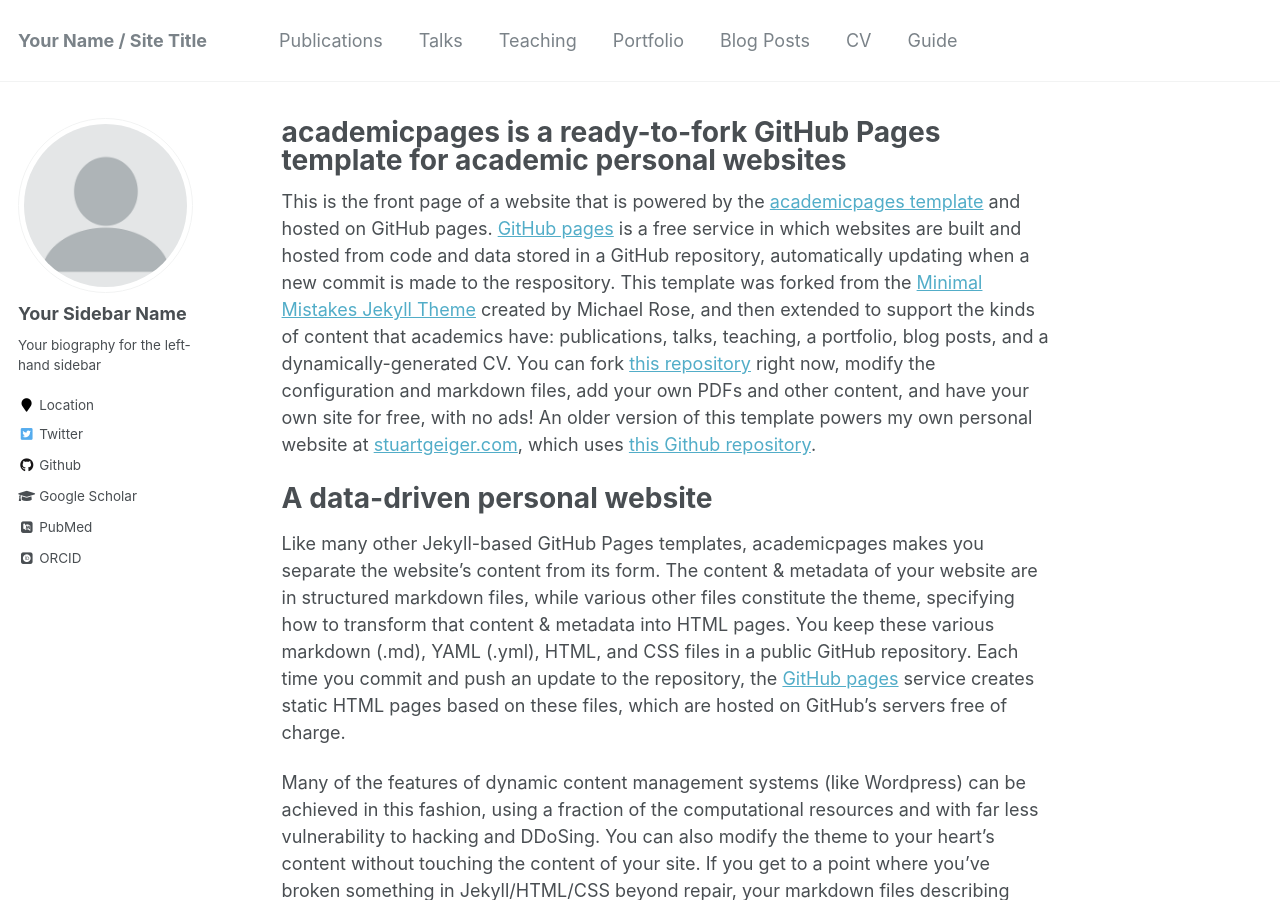
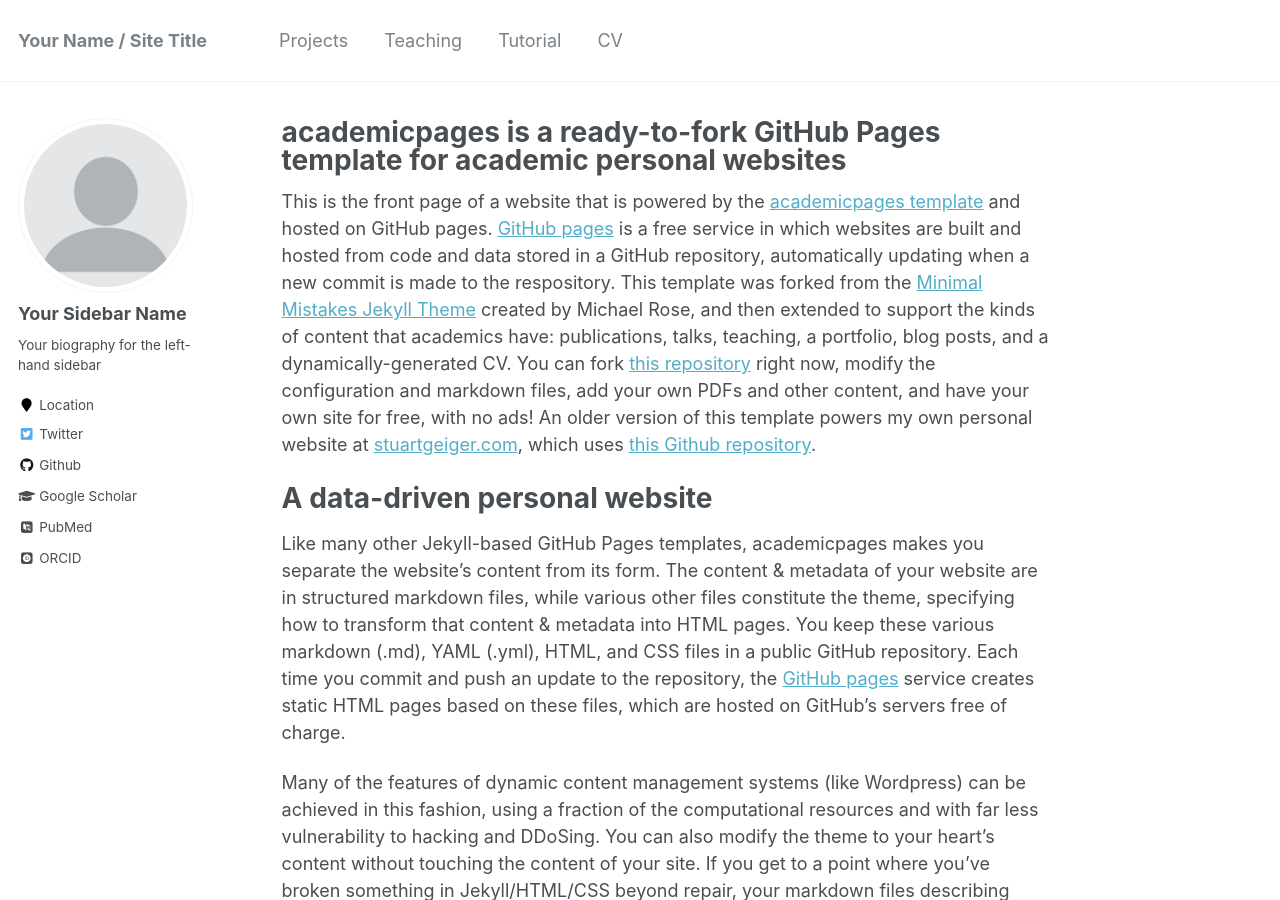
Before and after one commit to anhdnguy/anhdnguy.github.io, a Jekyll site: the page built from _pages/about.md, in a window 1280 px wide and 900 px high. Built offline with Jekyll 4.4.1, drawn with Linux system fonts in a browser that asks for light colours; some web fonts are replaced.

Commit message:
Update navigation.yml

```diff
--- a/_data/navigation.yml
+++ b/_data/navigation.yml
@@ -1,22 +1,13 @@
 # main links links
 main:
-  - title: "Publications"
-    url: /publications/
-
-  - title: "Talks"
-    url: /talks/
+  - title: "Projects"
+    url: /projects/
 
   - title: "Teaching"
     url: /teaching/
 
-  - title: "Portfolio"
-    url: /portfolio/
-
-  - title: "Blog Posts"
-    url: /year-archive/
+  - title: "Tutorial"
+    url: /tutorial/
 
   - title: "CV"
-    url: /cv/
-
-  - title: "Guide"
-    url: /markdown/
+    url: /file/Anguyen_CV.pdf
```
